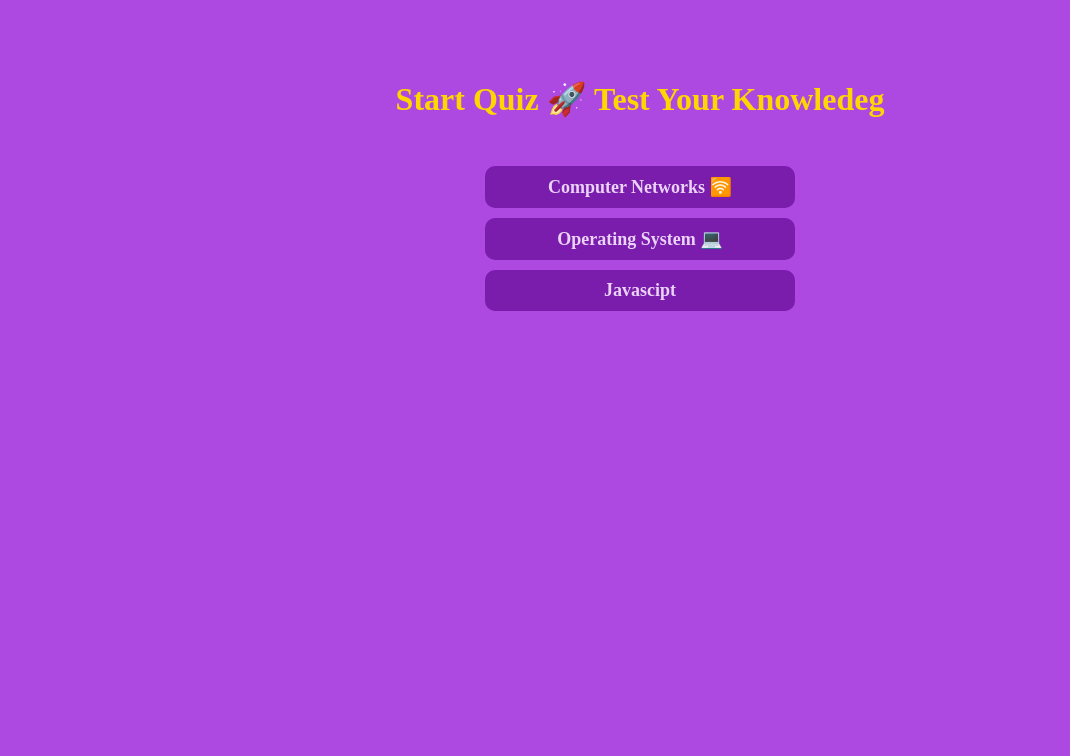
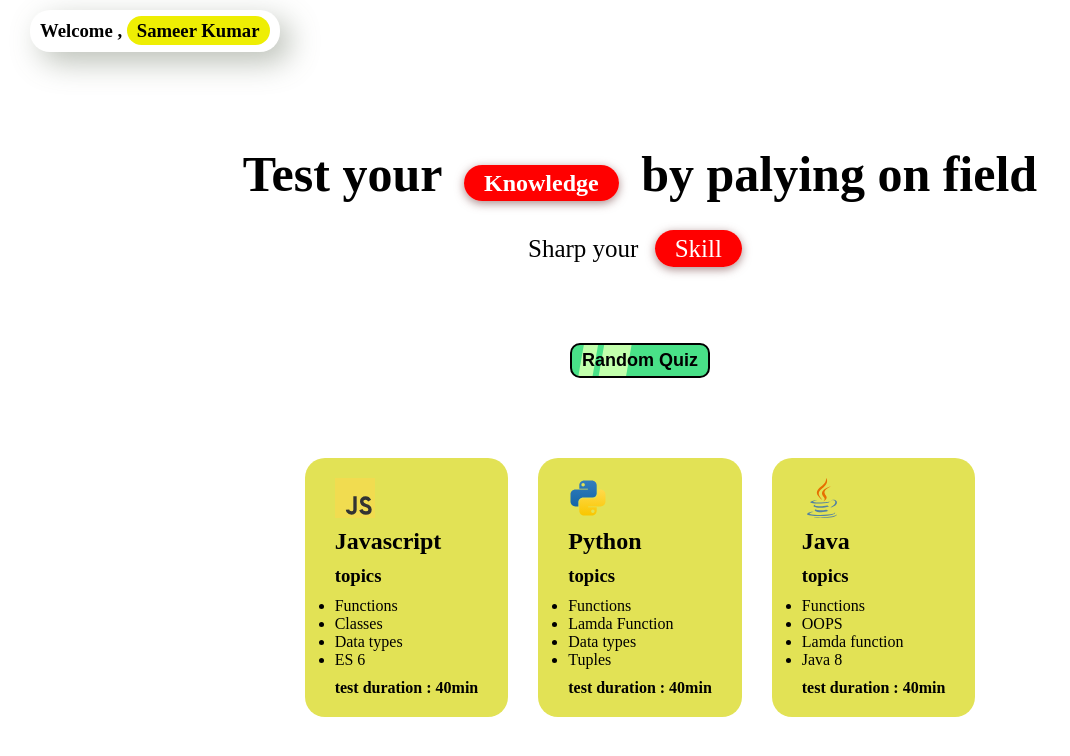
Before and after one commit to sameerkumar2704/Quiz, a plain HTML site: page client/public/test_type/test_type.html in a window 1280 px wide. Shown: the whole page, without its empty margins (0-1070 px from the left). Drawn offline with Linux system fonts and the light colour scheme; files that its build step writes are made by us from their sources.

Commit message:
ui-test-option

```diff
--- a/client/public/index.js
+++ b/client/public/index.js
@@ -23,6 +23,7 @@
             validateUserName(user_name)
             validatePassword(passowrd , conform_password)
             createNewUser( user_name ,passowrd )
+            window.location.replace('http://localhost:8080/test_type/test_type.html')
         }catch(e){
             form_error[0].innerHTML = `*** ${e.message} ***`
         }
@@ -38,6 +39,7 @@
             validatePassword(password,password)
             validateCredential(user_name ,password)
             form_error[1].innerHTML = ``
+            window.location.replace('http://localhost:8080/test_type/test_type.html')
         }catch(e){
             form_error[1].innerHTML = `*** ${e.message} ***`
         }
--- a/client/public/test_type/test_type.css
+++ b/client/public/test_type/test_type.css
@@ -1,65 +1,233 @@
 /* reserved key words */
-:root{
-    --primary-bg-color:#AD49E1;
-    --text-color:#EBD3F8;
-    --compnent-color:#7A1CAC;
-}
+
 *{
     padding: 0px;
     margin: 0px;
 }
-h1{
-    margin-top: 5rem;
-    color: #FFD700;
-    transition: all;
-    transition-duration: 200ms;
+.user-name{
+    padding: 4px 10px;
+    border-radius: 20px;
+    background-color: rgb(238, 238, 3);
+    color: black;
+}
+body{
+    display: grid;
+    height: 100vh;
+    gap: 10px;
+
+    grid-template-rows: auto 1fr;
+}
+.user-box{
+    margin-top: 10px;
+    margin-left: 30px;
+
+    background-color: white;
+    border-radius: 20px;
+    padding: 10px 10px;
+    width: fit-content;
+    box-shadow: 10px 10px 30px rgba(99, 111, 90, 0.444);
+}
+.test-box{
+    display: flex;
+    flex-direction: column;
+    justify-content:center;
+    align-items: center;
+    gap: 5rem;
+
 
 }
-h1:hover{
-    text-shadow: black 10px 10px 10px;
+.title-highlight{
+    padding: 5px 20px ;
+    border-radius: 20px;
+    background-color: red;
+    color: white;
+    margin: 0px 10px;
+    box-shadow: 0px 2.5px 10px rgba(111, 58, 58, 0.597) ;
 }
-ul{
+.test-heading{
+    display: flex;
+    flex-direction: column;
+    gap: 2rem;
+    justify-content: center;
+    align-items: center;
+}
+.test-heading h1{
+    font-size:  50px
+}
+.test-heading h2{
+    font-size: 25px;
+    font-weight: normal;
+}
 
+.knowldege{
+    font-size:x-large;
+}
+
+.test-template{
     display: flex;
     flex-direction: column;
     gap: 10px;
-    margin-top: 3rem;
+    background-color: rgb(226, 226, 85);
+    overflow: hidden;
+    padding: 20px 30px;
+    border-radius: 20px;
+    transition-duration: 200ms;
 
-    list-style: none;
 
 }
-body{
-    display:flex;
+.test-template:hover{
+    transform: translateY(-20px);
+    transition-duration: 400ms;
+}
+.icon-img{
+    width: 40px;
+    height: 40px;
+    object-fit: cover;
+}
+.template-box{
+    display: flex;
+    flex-wrap: wrap;
     justify-content: center;
     align-items: center;
-    background-color:var(--primary-bg-color);
+    gap: 30px;
+}
+.start-btn{
+    font-size: large;
+    padding: 5px 10px;
+    border-radius: 10px;
+    border: solid black 2px;
+    color: black;
+
+    font-weight: bold;
+    background-color: #49E188;
+    transition: all;
+    transition-duration: 300ms;
+    position: relative;
+    overflow: hidden;
+    transition: all;
+    transition-duration: 100ms;
+
+
+
+
+}
+.start-btn:hover{
+    box-shadow: rgba(87, 33, 142, 0.5) -5px 10px ;
+    transform: translate(10px, -5px);
+}
+.start-btn span{
+    position: relative;
+    z-index: 30;
 }
 
 
 
- /* custom compents class */
-.topics{
-    text-decoration: none;
-    width: 300px;
-    display: block;
-    text-align: center;
-    border-radius: 10px;
-    color: var(--text-color);
-    font-weight: bold;
-    font-size: large;
-    padding: 10px 5px;
-    background-color: var(--compnent-color);
-    border: none;
-    transition:all;
-    transition-duration: 200ms;
+
+.splash-1{
+
+    position: absolute;
+    display:inline-block;
+    height: 100%;
+    width: 100%;;
+    left: 0;
+    right: 0;
+    top: 0;
+    right: 0;
+    rotate: 10deg;
+    z-index: 20;
+    transform: translateX(-100%);
+    transition-duration: 600ms;
+
+
 }
-.topics:hover{
-    background-color: #EBD3F8;
-    color:#7A1CAC;
+
+.splash-2{
+
+    position: absolute;
+    display:inline-block;
+    height: 100%;
+    width: 100%;;
+    left: 0;
+    right: 0;
+    top: 0;
+    right: 0;
+    rotate: 10deg;
+    z-index: 20;
+    transform: translateX(0%);
+    transition-delay: 100ms;
+    transition-duration: 500ms;
+
+
 }
-.container-view{
-    display:flex;
-    justify-content: center;
-    flex-direction: column;
-    align-items: center;
+.start-btn:hover .splash-1{
+    transform: translateX(0%);
 }
+.start-btn:hover .splash-2{
+    transform: translateX(100%);
+}
+.splash-2::after{
+    height:200%;
+    width: 10%;
+    position: absolute;
+    left: 10px;
+    top: -20px;
+    display: inline-block;
+    background-color: rgb(194, 255, 172);
+    content: '';
+  }
+
+  .splash-2::before{
+      height:200%;
+      width: 20%;
+      position: absolute;
+      left: 10px;
+      top: -20px;
+      margin-left: 20px;
+      display: inline-block;
+      background-color: rgb(194, 255, 172);
+      content: '';
+    }
+.splash-1::after{
+  height:200%;
+  width: 10%;
+  position: absolute;
+  top: -20px;
+  display: inline-block;
+  background-color: rgb(194, 255, 172);
+  content: '';
+}
+
+.splash-1::before{
+    height:200%;
+    width: 20%;
+    position: absolute;
+    top: -20px;
+    margin-left: 20px;
+    display: inline-block;
+    background-color: rgb(194, 255, 172);
+    content: '';
+  }
+
+
+  @media screen and (max-width:1000px) {
+    .test-heading h1{
+        font-size: 30px;
+        text-align: center;
+    }
+    .test-heading h2{
+        font-size: 20px;
+        font-weight: normal;
+    }
+  }
+  @media  screen and (max-width:500px) {
+    .test-heading h1{
+        margin-top: 5rem;
+        font-size: 25px;
+        text-align: center;
+        line-height: 3rem;
+    }
+    .test-heading h2{
+        font-size: 20px;
+        font-weight: normal;
+    }
+  }
--- a/client/public/test_type/test_type.html
+++ b/client/public/test_type/test_type.html
@@ -15,11 +15,62 @@
     <script  defer type = "module" src="./test_type.js"></script>
 </head>
 <body>
-    <div class=" container-view">
-        <h1>Start Quiz 🚀 Test Your Knowledeg </h1>
-        <ul id  = "select-quciz-topic">
+    <h3 class="user-box">Welcome , <span class = "user-name">Sameer Kumar</span></h1>
 
-        </ul>
+    <div class="test-box">
+        <div class="test-heading">
+            <h1>Test your <span class="title-highlight knowldege">Knowledge</span> by palying on field</h1>
+            <h2 >Sharp your <span class="title-highlight">Skill</span> </h1>
+
+        </div>
+        <button  id = "start-quiz" class="start-btn">
+            <div class = "splash-1"></div>
+            <div class ="splash-2"></div>
+            <span>Random Quiz</span>
+        </button>
+        <div class="template-box">
+            <div class="test-template">
+                <img class="icon-img" src="../assets/js.svg">
+                <h2>Javascript</h2>
+                <h3>topics</h3>
+                <ul>
+                    <li>Functions</li>
+                    <li>Classes</li>
+                    <li>Data types</li>
+                    <li>ES 6</li>
+                </ul>
+                <h4>test duration : <span>40min</span></h4>
+            </div>
+
+            <div class="test-template">
+                <img class="icon-img" src="../assets/java.svg">
+                <h2>Python</h2>
+                <h3>topics</h3>
+                <ul>
+                    <li>Functions</li>
+                    <li>Lamda Function</li>
+                    <li>Data types</li>
+                    <li>Tuples</li>
+                </ul>
+                <h4>test duration : <span>40min</span></h4>
+            </div>
+
+            <div class="test-template">
+                <img class="icon-img" src="../assets/python.svg">
+                <h2>Java</h2>
+                <h3>topics</h3>
+                <ul>
+                    <li>Functions</li>
+                    <li>OOPS</li>
+                    <li>Lamda function</li>
+                    <li>Java 8</li>
+                </ul>
+                <h4>test duration : <span>40min</span></h4>
+            </div>
+
+
+
+        </div>
     </div>
 </body>
 </html>
--- a/client/public/test_type/test_type.js
+++ b/client/public/test_type/test_type.js
@@ -11,6 +11,9 @@
     const quiz_top_container = document.getElementById('select-quciz-topic')
     const topics = ["Computer Networks 🛜" , "Operating System 💻" , "Javascipt "]
     createResuable(topics , "topics" , CustomButton , quiz_top_container)
+    const logined_user = localStorage.getItem('login_id')
+
+    if(!logined_user) window.location.replace( 'http://localhost:8080/')
 
 
 }
--- a/client/public/util/authentication.js
+++ b/client/public/util/authentication.js
@@ -25,6 +25,8 @@
     }else if(!user_correct_password){
         throw new Error('credential is incorrect')
     }
+    localStorage.setItem('login_id'  , user_name);
+
 }
 function getUserList() {
     return localStorage.getItem('user-accounts');
@@ -54,7 +56,7 @@
 
     user_list = JSON.stringify(user_list);
     setUserList(user_list);
-
+    localStorage.setItem('login_id'  , user_name);
 }
 
 function validateUserName(user_name, user_list) {
```
Also changed, not shown: client/public/assets/java.svg (added), client/public/assets/js.svg (added), client/public/assets/python.svg (added).
